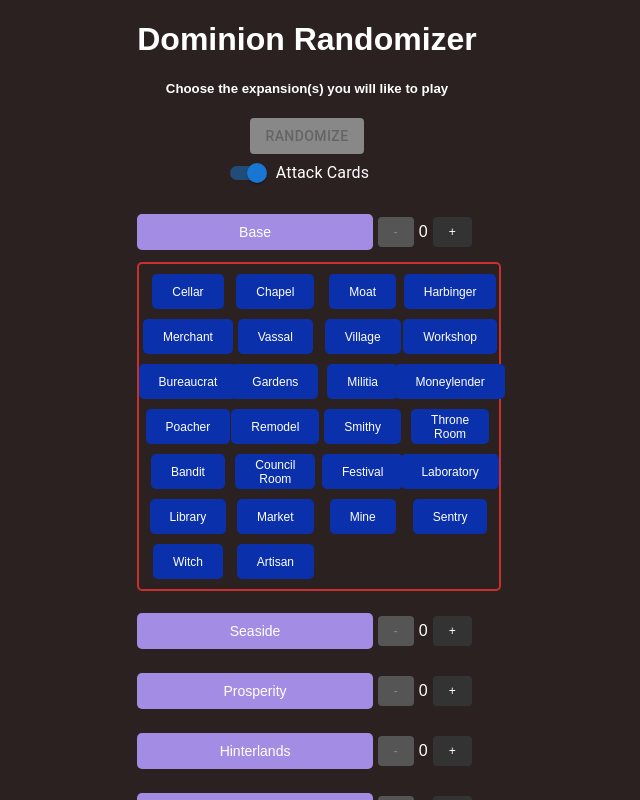
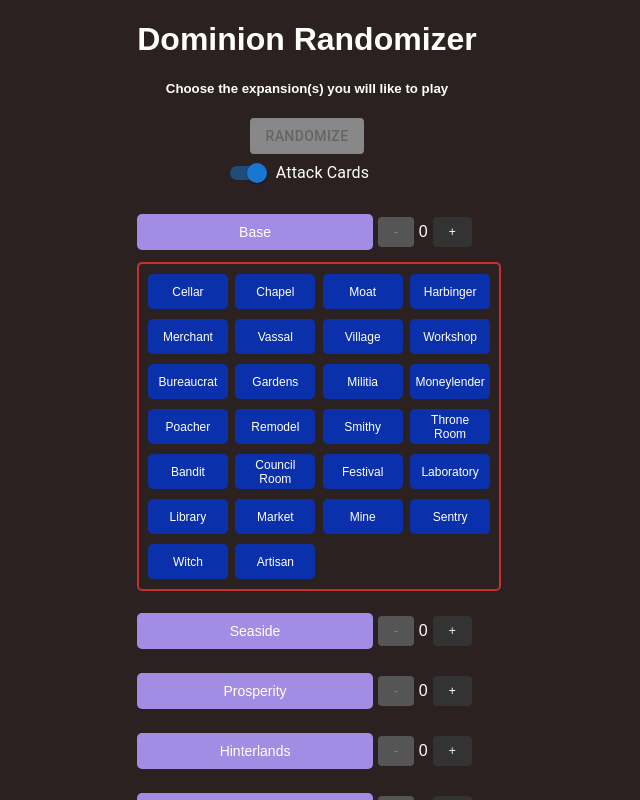
Before and after one commit to kennychin1994/dominion-randomizer, a React (Create React App) app: page / in a window 1280 px wide. Both pictures are taken after a click on the button "Base". Shown: the top 800 px of the page, without its empty margins (333-973 px from the left). Built offline with nearby package versions, Linux system fonts and the light colour scheme.

Commit message:
fixed width for cards button

```diff
--- a/src/styles.css
+++ b/src/styles.css
@@ -66,7 +66,6 @@
   font-size: 12px;
   background-color: #0b30ab;
   color: white;
-  padding: 10px 20px;
   border: none;
   border-radius: 5px;
   cursor: pointer;
@@ -75,7 +74,7 @@
   display: flex;
   justify-content: center;
   align-items: center;
-  width: 100%;
+  width: 80px;
   height: 35px;
 }
 
```
